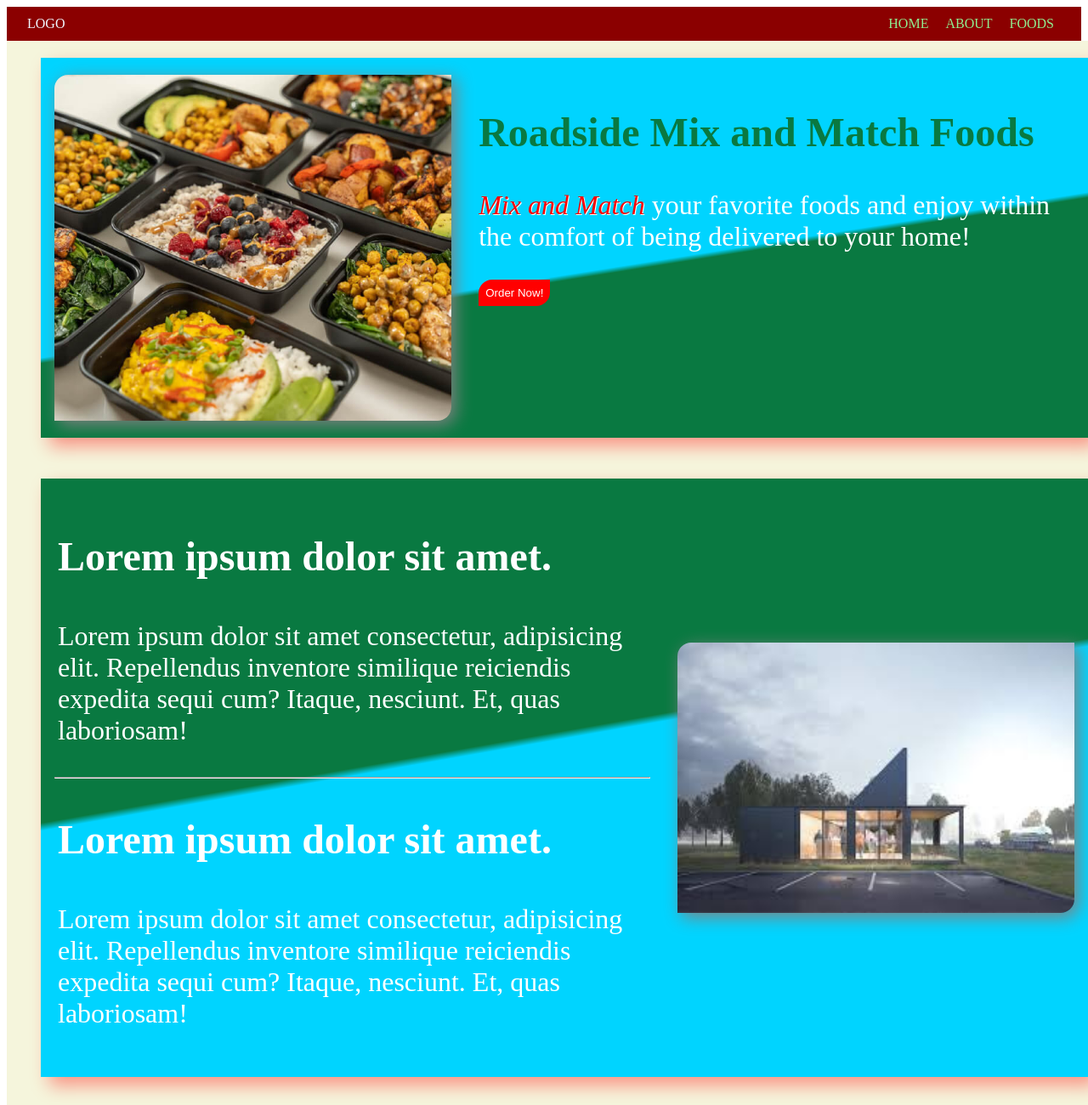
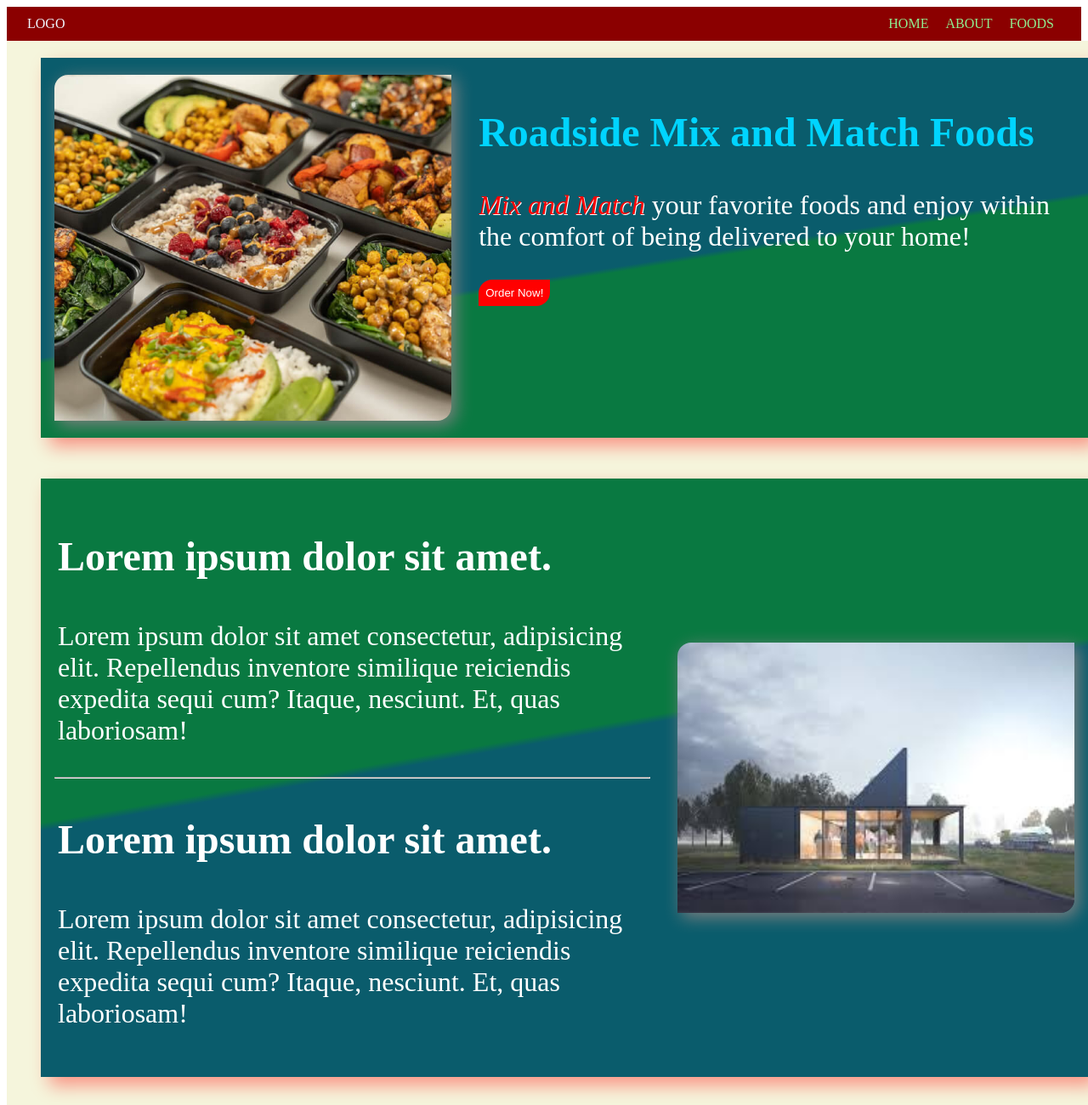
Before and after one commit to sabirama/SASSpracticeActivity.01, a plain HTML site: page index.html in a window 1280 px wide. Shown: the top 1300 px of the page at 85% size. Drawn offline with Linux system fonts and the light colour scheme.

Commit message:
foods scroll fix

```diff
--- a/style.scss
+++ b/style.scss
@@ -115,14 +115,17 @@ main {
     background: linear-gradient(
       351deg,
       rgba(9, 121, 65, 1) 44%,
-      rgba(0, 212, 255, 1) 45%
+      rgba(10, 92, 108, 1) 45%
     );
+    h2 {
+      color: rgba(0, 212, 255, 1);
+    }
   }
   .about {
     background: linear-gradient(
       170deg,
       rgba(9, 121, 65, 1) 44%,
-      rgba(0, 212, 255, 1) 45%
+      rgba(10, 92, 108, 1) 45%
     );
 
     h2,
@@ -140,9 +143,9 @@ main {
     .food-selector {
       display: flex;
       margin: auto;
-      width: 90%;
+      padding-bottom: 1rem;
       min-width: 400px;
-      max-width: 1200px;
+      max-width: 1000px;
       overflow-x: auto;
       .food-flow-container {
         display: flex;
```
Also changed, not shown: style.css, 1 other file.
